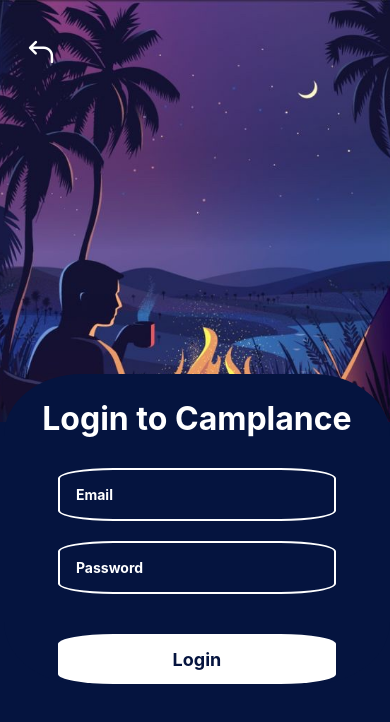
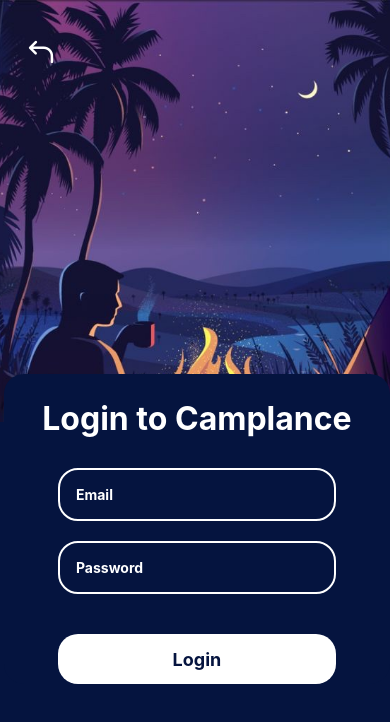
Before and after one commit to aravindkrishna2008/lec-hack-client, a React Native app: screen /Login in a window 390 px wide. Shown: the top 722 px of the page. Built offline with nearby package versions, Linux system fonts and the light colour scheme; no server answers.

Commit message:
BorderRadius

```diff
--- a/src/screens/HomePage.js
+++ b/src/screens/HomePage.js
@@ -55,7 +55,7 @@
     marginTop: "72%",
     backgroundColor: "#05143f",
     width: "100%",
-    borderRadius: "20%",
+    borderRadius: 20,
     height: "100%",
   },
   img: {
@@ -67,7 +67,7 @@
     borderWidth: 2,
     borderColor: "#fff",
     padding: 16,
-    borderRadius: "20%",
+    borderRadius: 20,
     marginBottom: -10,
     width: "72%",
   },
@@ -86,7 +86,7 @@
     height: 50,
     backgroundColor: "#fff",
     marginTop: 50,
-    borderRadius: "20%",
+    borderRadius: 20,
     alignItems: "center",
     justifyContent: "center",
   },
@@ -100,7 +100,7 @@
     width: "88%",
     marginTop: "6%",
     padding: 16,
-    borderRadius: "20%",
+    borderRadius: 20,
     flexDirection: "row",
   },
   description: {
--- a/src/screens/LoginPage.js
+++ b/src/screens/LoginPage.js
@@ -99,7 +99,7 @@
     marginTop: "96%",
     backgroundColor: "#05143f",
     width: "99%",
-    borderRadius: "20%",
+    borderRadius: 20,
     marginLeft: "1%",
   },
   img: {
@@ -111,7 +111,7 @@
     borderWidth: 2,
     borderColor: "#fff",
     padding: 16,
-    borderRadius: "20%",
+    borderRadius: 20,
     marginBottom: -10,
     width: "72%",
   },
@@ -130,7 +130,7 @@
     height: 50,
     backgroundColor: "#fff",
     marginTop: 50,
-    borderRadius: "20%",
+    borderRadius: 20,
     alignItems: "center",
     justifyContent: "center",
   },
--- a/src/screens/SignUpPage.js
+++ b/src/screens/SignUpPage.js
@@ -1,4 +1,4 @@
-import React, { useState, useContext } from "react";
+import React, { useState, useContext } from 'react'
 import {
   View,
   StyleSheet,
@@ -8,15 +8,15 @@
   TouchableWithoutFeedback,
   Alert,
   TouchableOpacity,
-  TextInput,
-} from "react-native";
-import { auth } from "../../firebase_init";
-import { AntDesign } from "@expo/vector-icons";
-import { db } from "../../firebase_init";
+  TextInput
+} from 'react-native'
+import { auth, db } from '../../firebase_init'
+import { AntDesign } from '@expo/vector-icons'
+
 import {
   createUserWithEmailAndPassword,
-  signInWithEmailAndPassword,
-} from "firebase/auth";
+  signInWithEmailAndPassword
+} from 'firebase/auth'
 import {
   collection,
   addDoc,
@@ -25,39 +25,39 @@
   getDocs,
   deleteDoc,
   doc,
-  setDoc,
-} from "firebase/firestore";
-import urid from "urid";
+  setDoc
+} from 'firebase/firestore'
+import urid from 'urid'
 
 const SignUpScreen = ({ navigation: { navigate } }) => {
-  const [password, setPassword] = useState("");
-  const [email, setEmail] = useState(""); // <-- add this line
+  const [password, setPassword] = useState('')
+  const [email, setEmail] = useState('') // <-- add this line
 
   const handleSignUp = async () => {
     createUserWithEmailAndPassword(auth, email, password).then(
       (userCredentials) => {
-        const user = userCredentials.user;
+        const user = userCredentials.user
       }
-    );
-    navigate("HomePage");
-  };
+    )
+    navigate('HomePage')
+  }
 
   return (
     <TouchableWithoutFeedback
       onPress={() => {
-        Keyboard.dismiss();
+        Keyboard.dismiss()
       }}
     >
       <View style={styles.container}>
         <TouchableOpacity
           style={styles.backButton}
-          onPress={() => navigate("Home")}
+          onPress={() => navigate('Home')}
         >
           <AntDesign name="back" size={32} color="white" />
         </TouchableOpacity>
         <Image
           style={styles.img}
-          source={require("../../assets/imgs/IMG2.jpg")}
+          source={require('../../assets/imgs/IMG2.jpg')}
         />
         <View style={styles.inputContainer}>
           <Text style={styles.title}>Sign up for Camplance</Text>
@@ -67,7 +67,7 @@
               onChangeText={setEmail}
               style={styles.insideInput}
               placeholder="Email"
-              placeholderTextColor={"#fff"}
+              placeholderTextColor={'#fff'}
               autoCapitalize={false}
               autoComplete={false}
               autoCorrect={false}
@@ -79,7 +79,7 @@
               onChangeText={setPassword}
               style={styles.insideInput}
               placeholder="Password"
-              placeholderTextColor={"#fff"}
+              placeholderTextColor={'#fff'}
               secureTextEntry
               autoCapitalize={false}
               autoComplete={false}
@@ -89,7 +89,7 @@
           <TouchableOpacity
             style={styles.button1}
             onPress={() => {
-              handleSignUp();
+              handleSignUp()
             }}
           >
             <Text style={styles.text1}>Login</Text>
@@ -97,8 +97,8 @@
         </View>
       </View>
     </TouchableWithoutFeedback>
-  );
-};
+  )
+}
 
 const styles = StyleSheet.create({
   container: {
@@ -115,7 +115,7 @@
     marginTop: "96%",
     backgroundColor: "#05143f",
     width: "99%",
-    borderRadius: "20%",
+    borderRadius: 20,
     marginLeft: "1%",
   },
   img: {
@@ -127,7 +127,7 @@
     borderWidth: 2,
     borderColor: "#fff",
     padding: 16,
-    borderRadius: "20%",
+    borderRadius: 20,
     marginBottom: -10,
     width: "72%",
   },
@@ -146,7 +146,7 @@
     height: 50,
     backgroundColor: "#fff",
     marginTop: 50,
-    borderRadius: "20%",
+    borderRadius: 20,
     alignItems: "center",
     justifyContent: "center",
   },
@@ -164,4 +164,4 @@
   },
 });
 
-export default SignUpScreen;
+export default SignUpScreen
--- a/src/screens/StartUpPage.js
+++ b/src/screens/StartUpPage.js
@@ -1,33 +1,33 @@
-import React from "react";
+import React from 'react'
 import {
   StyleSheet,
   Text,
   View,
   Image,
   TouchableOpacity,
-  ImageBackground,
-} from "react-native";
+  ImageBackground
+} from 'react-native'
 
-export default function StartUpPage({ navigation: { navigate } }) {
+export default function StartUpPage ({ navigation: { navigate } }) {
   return (
     <View style={styles.container}>
-      <Image style={styles.img} source={require("../../assets/imgs/hi.jpg")} />
+      <Image style={styles.img} source={require('../../assets/imgs/hi.jpg')} />
       <View styles={styles.buttonContaienr}>
         <TouchableOpacity
           style={styles.button1}
-          onPress={() => navigate("Login")}
+          onPress={() => navigate('Login')}
         >
           <Text style={styles.text1}>Login</Text>
         </TouchableOpacity>
         <TouchableOpacity
           style={styles.button2}
-          onPress={() => navigate("SignUp")}
+          onPress={() => navigate('SignUp')}
         >
           <Text style={styles.text2}>Sign Up</Text>
         </TouchableOpacity>
       </View>
     </View>
-  );
+  )
 }
 
 const styles = StyleSheet.create({
@@ -49,7 +49,7 @@
     backgroundColor: "#fff",
     marginTop: 50,
     marginLeft: "14%",
-    borderRadius: "20%",
+    borderRadius: 20,
     alignItems: "center",
     justifyContent: "center",
   },
@@ -65,7 +65,7 @@
     borderWidth: 1,
     borderColor: "#fff",
     marginLeft: "14%",
-    borderRadius: "20%",
+    borderRadius: 20,
     alignItems: "center",
     justifyContent: "center",
   },
```
Also changed, not shown: 1 other file (tests, documents, lock files or other folders).
